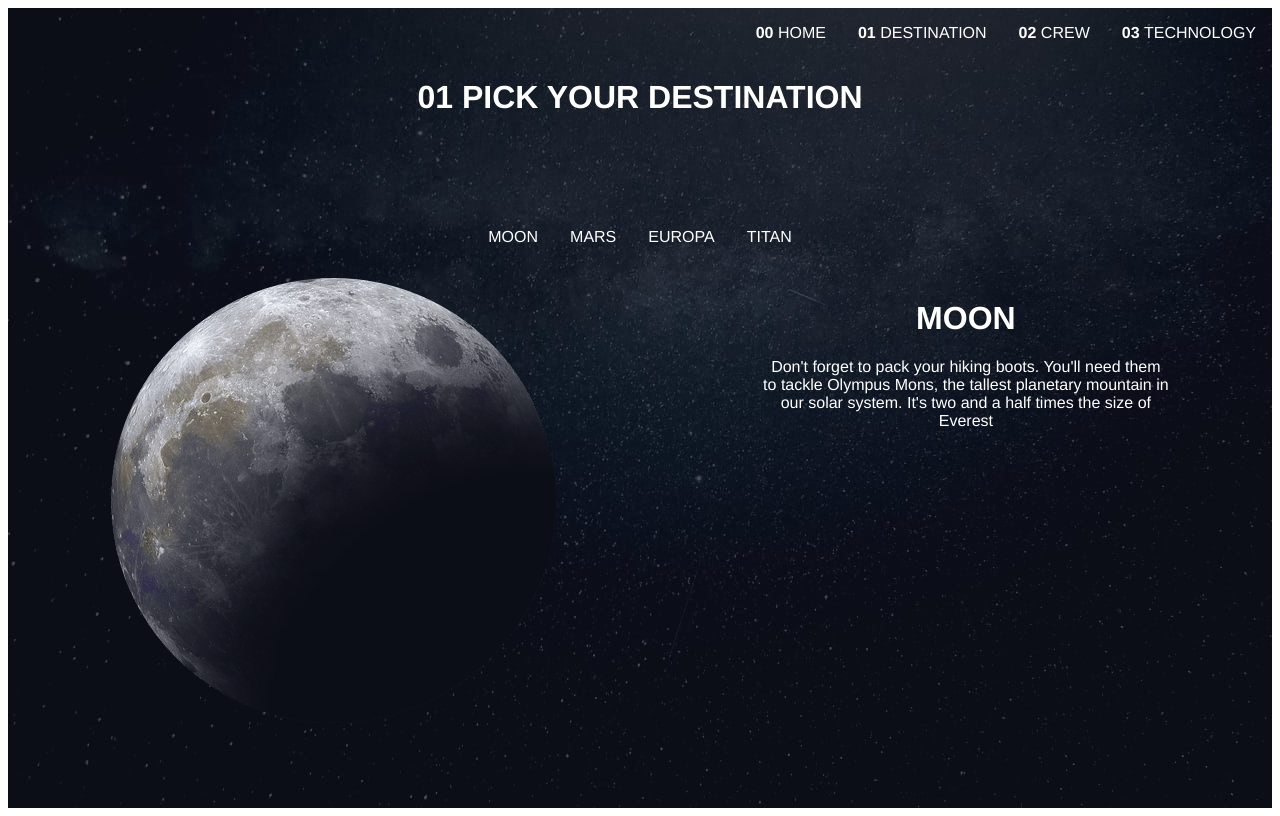
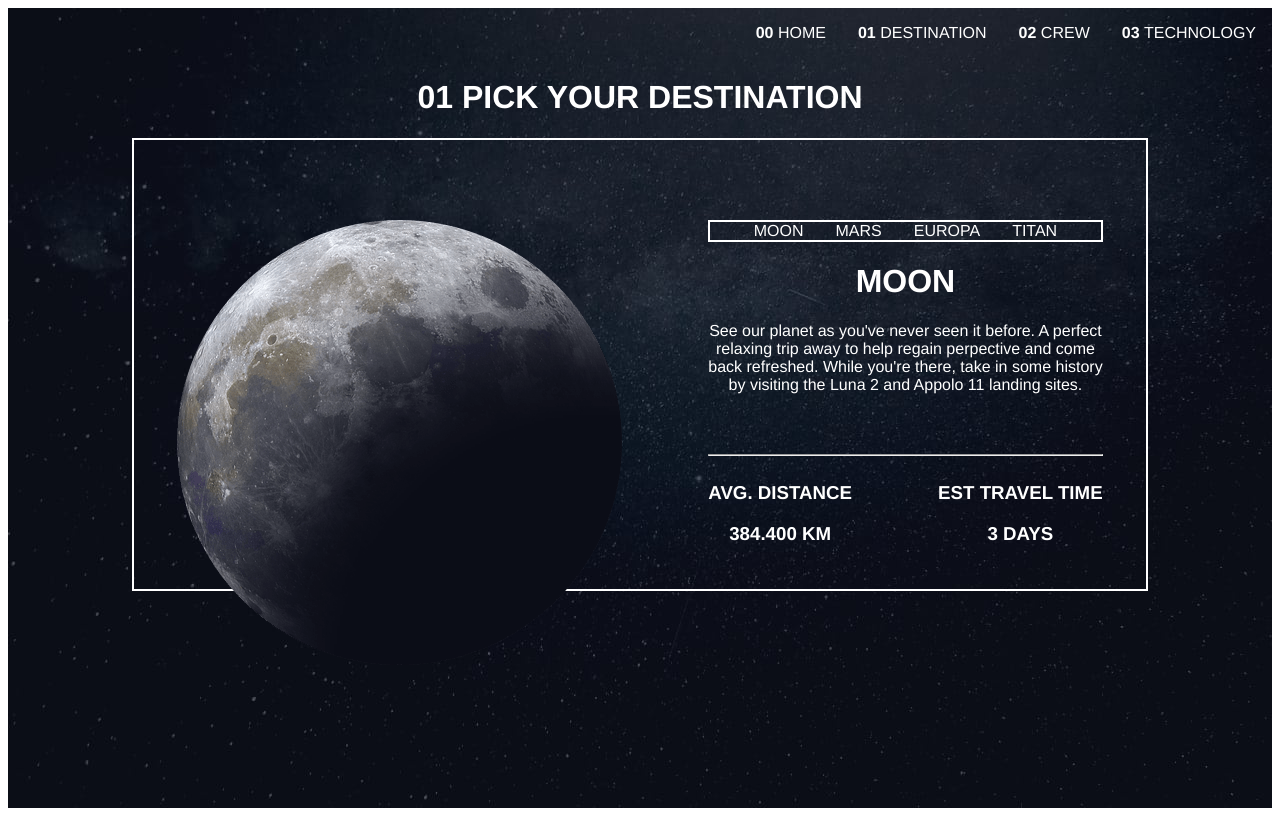
Before and after one commit to Moh2106/space, a Vue app: page /destination/moon in a window 1280 px wide. Built offline with nearby package versions, Linux system fonts and the light colour scheme.

Commit message:
Second commit: arrange moon and mars interface

```diff
--- a/src/components/DestinationBar.vue
+++ b/src/components/DestinationBar.vue
@@ -15,9 +15,7 @@ export default {
 
 <style lang="scss">
     .destination{
-        //float: right;
-        transform: translate(0em, 5em);
-        margin: 2em;
+        border: 2px solid white;
 
         &__a{
             color: #fff;
--- a/src/components/DestinationMoon.vue
+++ b/src/components/DestinationMoon.vue
@@ -4,15 +4,13 @@
 
     <h1>01 PICK YOUR DESTINATION</h1>
 
-    <destination-bar />
   </div>
 </template>
 
 <script>
-import DestinationBar from './DestinationBar.vue'
 import NavBar from './NavBar.vue'
 export default {
-  components: { NavBar, DestinationBar },
+  components: { NavBar },
 
 }
 </script>
--- a/src/views/EuropaView.vue
+++ b/src/views/EuropaView.vue
@@ -10,6 +10,7 @@
         </div>
 
         <div>
+            <destination-bar />
             <h1>EUROPA</h1>
             <p>Don't forget to pack your hiking boots. You'll need them <br>
             to tackle Olympus Mons, the tallest planetary mountain in <br>
@@ -22,8 +23,9 @@
 
 <script>
 import DestinationMoon from '@/components/DestinationMoon.vue'
+import DestinationBar from '@/components/DestinationBar.vue'
 export default {
-  components: { DestinationMoon },
+  components: { DestinationMoon, DestinationBar },
 
 }
 </script>
--- a/src/views/HomeView.vue
+++ b/src/views/HomeView.vue
@@ -13,7 +13,7 @@
       </div>
 
       <div>
-
+        <img src="../assets/Home/explore.png" alt="">
       </div>
     </div>
   </div>
@@ -36,9 +36,11 @@ export default {
   .home{
     background: url('../assets/Home/background-home-desktop.jpg');
     //transform: translateY(-0.5em);
-    height: 97vh;
+    height: 100vh;
 
     &__description{
+      display: flex;
+      justify-content: space-around;
       color: #fff;
     }
   }
--- a/src/views/MarsView.vue
+++ b/src/views/MarsView.vue
@@ -4,40 +4,74 @@
         <destination-moon/>
     </div>
 
-    <div class="moon__flex">
-        <div>
-            <img src="../assets/Destination/image-moon.png" alt="">
-        </div>
+    <div class="moon__width">
+        <div class="moon__flex">
+            <div>
+                <img src="../assets/Destination/image-moon.png" alt="">
+            </div>
 
-        <div>
-            <h1>MOON</h1>
-            <p>Don't forget to pack your hiking boots. You'll need them <br>
-            to tackle Olympus Mons, the tallest planetary mountain in <br>
-            our solar system. It's two and a half times the size of <br>
-            Everest</p>
+            <div class="moon__text">
+                <destination-bar />
+                <h1>MOON</h1>
+                <p>See our planet as you've never seen it before. A perfect <br>
+                    relaxing trip away to help regain perpective and come <br>
+                    back refreshed. While you're there, take in some history <br>
+                    by visiting the Luna 2 and Appolo 11 landing sites.</p>
+
+                <br><br>
+                <hr>
+
+                <div class="moon__text--footer">
+                    <div>
+                        <h3>AVG. DISTANCE</h3>
+                        <h3>384.400 KM</h3>
+                    </div>
+
+                    <div>
+                        <h3>EST TRAVEL TIME</h3>
+                        <h3>3 DAYS</h3>
+                    </div>
+                </div>
+            </div>
         </div>
     </div>
+
   </div>
 </template>
 
 <script>
 import DestinationMoon from '@/components/DestinationMoon.vue'
+import DestinationBar from '@/components/DestinationBar.vue'
 export default {
-  components: { DestinationMoon },
+  components: { DestinationMoon, DestinationBar },
 
 }
 </script>
 
-<style lang="scss">
+<style lang="scss" scoped>
     .moon{
         background: url('../assets/Destination/background-destination-desktop.jpg');
         color: #fff;
         height: 100vh;
+        width: 100wh;
+
+        &__width{
+            width: 80%;
+            margin: 0 auto;
+            border: 2px solid #fff;
+        }
 
         &__flex{
             display: flex;
             justify-content: space-around;
-            transform: translateY(5em);
+        }
+
+        &__text{
+
+            &--footer{
+                display: flex;
+                justify-content: space-between;
+            }
         }
     }
 </style>
--- a/src/views/MoonView.vue
+++ b/src/views/MoonView.vue
@@ -4,40 +4,74 @@
             <destination-moon/>
         </div>
 
+        <div class="moon__width">
             <div class="moon__flex">
                 <div>
                     <img src="../assets/Destination/image-mars.png" alt="">
                 </div>
 
-        <div>
+                <div class="moon__text">
+                    <destination-bar />
                     <h1>MARS</h1>
                     <p>Don't forget to pack your hiking boots. You'll need them <br>
                     to tackle Olympus Mons, the tallest planetary mountain in <br>
                     our solar system. It's two and a half times the size of <br>
                     Everest</p>
+                    <br><br>
+                    <hr>
+
+                    <div class="moon__text--footer">
+                        <div>
+                            <h3>AVG. DISTANCE</h3>
+                            <h3>225 MIL. KM</h3>
+                        </div>
+
+                        <div>
+                            <h3>EST TRAVEL TIME</h3>
+                            <h3>9 MONTHS</h3>
                         </div>
                     </div>
+                </div>
+            </div>
+        </div>
+
   </div>
 </template>
 
 <script>
 import DestinationMoon from '@/components/DestinationMoon.vue'
+import DestinationBar from '@/components/DestinationBar.vue'
 export default {
-  components: { DestinationMoon },
+  components: { DestinationMoon, DestinationBar },
 
 }
 </script>
 
-<style lang="scss">
+<style lang="scss" scoped>
     .moon{
         background: url('../assets/Destination/background-destination-desktop.jpg');
         color: #fff;
         height: 100vh;
+        width: 100wh;
+
+        &__width{
+            width: 80%;
+            margin: 0 auto;
+            border: 2px solid #fff;
+        }
 
         &__flex{
             display: flex;
             justify-content: space-around;
-            transform: translateY(5em);
+        }
+
+        &__text{
+            //margin: 1em;
+
+            &--footer{
+                display: flex;
+                justify-content: space-between;
+            }
         }
     }
 </style>
--- a/src/views/TitanView.vue
+++ b/src/views/TitanView.vue
@@ -10,6 +10,7 @@
         </div>
 
         <div>
+            <destination-bar />
             <h1>TITAN</h1>
             <p>Don't forget to pack your hiking boots. You'll need them <br>
             to tackle Olympus Mons, the tallest planetary mountain in <br>
@@ -22,8 +23,9 @@
 
 <script>
 import DestinationMoon from '@/components/DestinationMoon.vue'
+import DestinationBar from '@/components/DestinationBar.vue'
 export default {
-  components: { DestinationMoon },
+  components: { DestinationMoon, DestinationBar },
 
 }
 </script>
```
Also changed, not shown: src/assets/Home/explore.png (added). Lines whose indentation alone changed are shown as unchanged.
